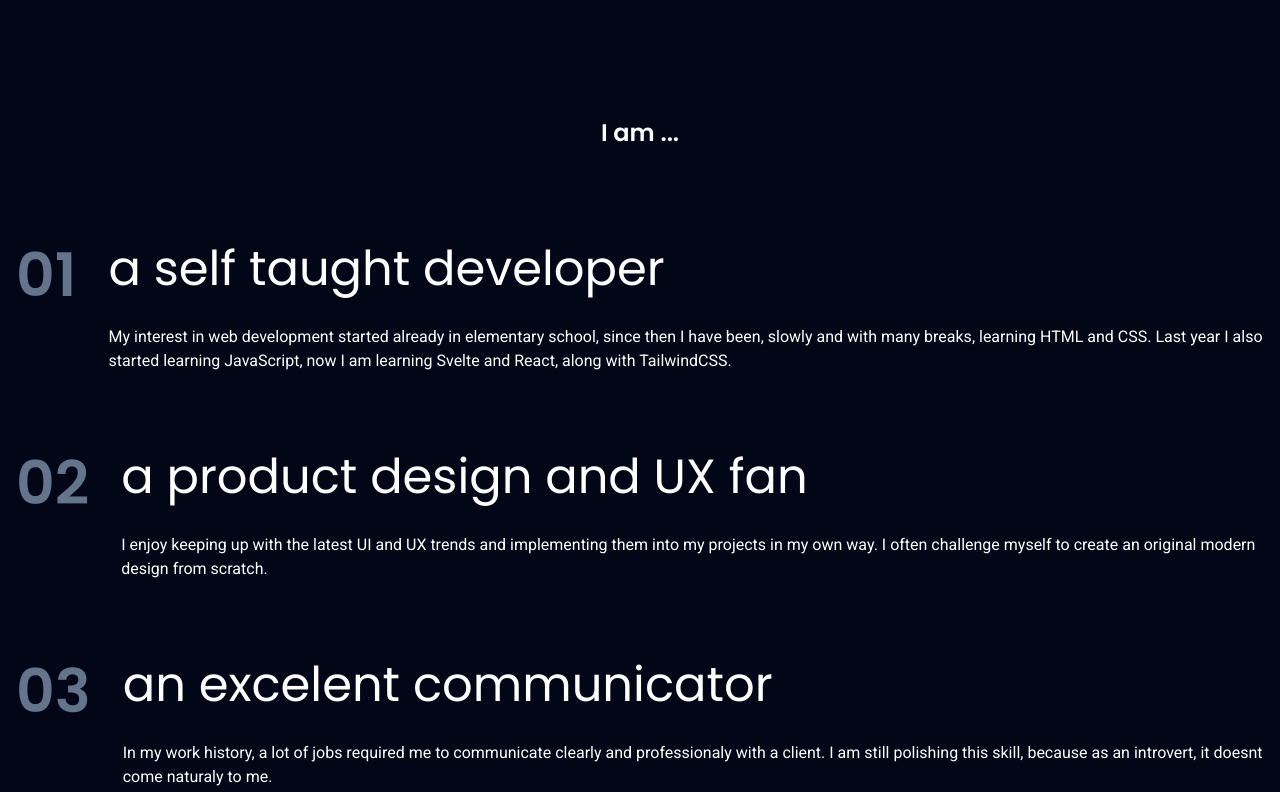
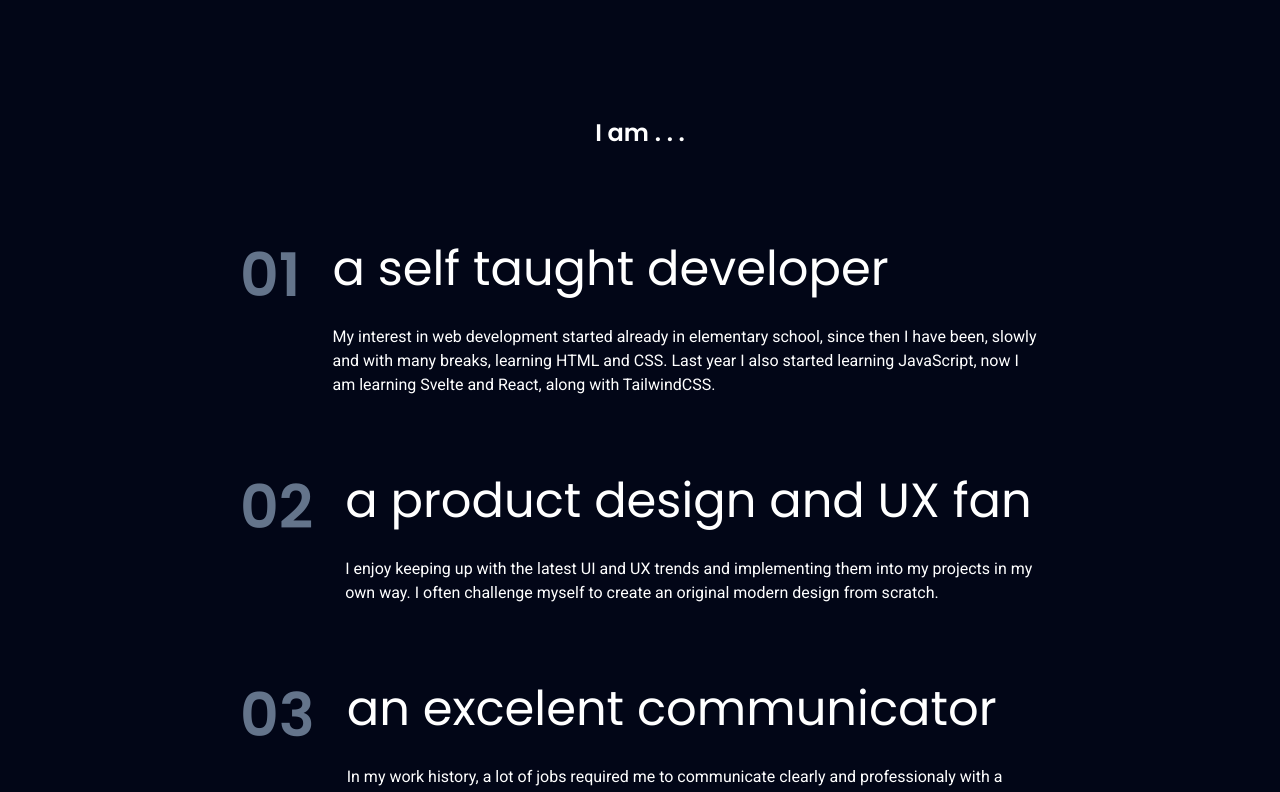
Before and after one commit to Lilleykuba/Portfolio_Project, a SvelteKit app in the folder my-project/: page / in a window 1280 px wide. Shown: the part 1565-2357 px from the top of the page. Built offline with nearby package versions, Linux system fonts and the light colour scheme.

Commit message:
fixed bugs in Main.svelte
About section not working as expected

```diff
--- a/my-project/src/components/Main.svelte
+++ b/my-project/src/components/Main.svelte
@@ -82,12 +82,12 @@
                 A bit <span class="poppins text-violet-400">about</span> me.
             </h3>
         </div>
-        <p class="mx-auto poppins font-semibold text-lg sm:text-xl md:text-2xl">I am ...</p>
-        <div class="flex flex-col gap-20 w-full mx-auto max-w-[800]">
+        <p class="mx-auto poppins font-semibold text-lg sm:text-xl md:text-2xl">I am . . .</p>
+        <div class="flex flex-col gap-20 w-full mx-auto max-w-[800px]">
             {#each benefits as benefit, index}
             <div class="flex gap-6 sm:gap-8">
                 <p class="poppins text-4xl sm:text-5xl md:text-6xl text-slate-500 font-semibold">
-                    0{index+1}
+                    0{index + 1}
                 </p>
                 <div class="flex flex-col gap-6 sm:gap-8">
                     <h3 class="text-2xl sm:text-3xl md:text-5xl">
```
